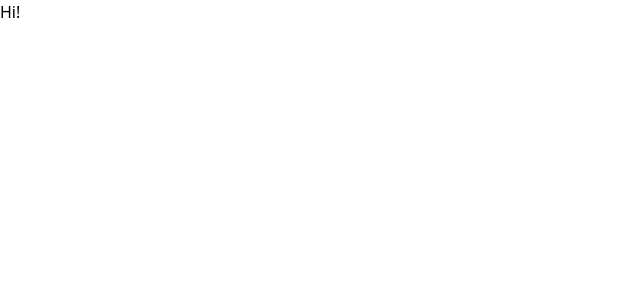
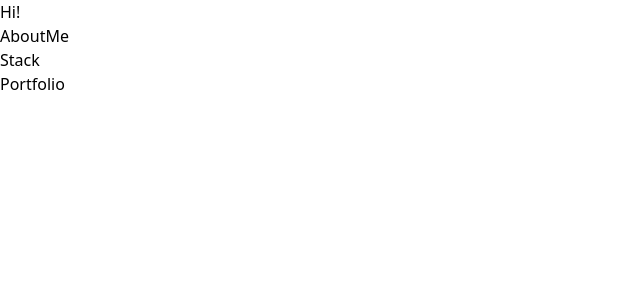
Before and after one commit to cperefer/myPortfolio, a React (Vite) app: page / in a window 1280 px wide. Shown: the top 300 px of the page, without its empty margins (0-640 px from the left). Built offline with nearby package versions, Linux system fonts and the light colour scheme.

Commit message:
feat: created initial components

```diff
--- /dev/null
+++ b/src/components/AboutMe.tsx
@@ -0,0 +1,5 @@
+export const AboutMe = () => {
+  return (
+    <section>AboutMe</section>
+  )
+}
--- a/src/components/MyPortfolio.tsx
+++ b/src/components/MyPortfolio.tsx
@@ -1,9 +1,15 @@
+import { AboutMe } from "./AboutMe"
 import { Intro } from "./Intro"
+import { Portfolio } from "./Portfolio"
+import { Stack } from "./Stack"
 
 export const MyPortfolio = () => {
   return (
     <>
       <Intro />
+      <AboutMe />
+      <Stack />
+      <Portfolio />
     </>
   )
 }
--- /dev/null
+++ b/src/components/Portfolio.tsx
@@ -0,0 +1,5 @@
+export const Portfolio = () => {
+  return (
+    <section>Portfolio</section>
+  )
+}
--- /dev/null
+++ b/src/components/Stack.tsx
@@ -0,0 +1,5 @@
+export const Stack = () => {
+  return (
+    <section>Stack</section>
+  )
+}
```
